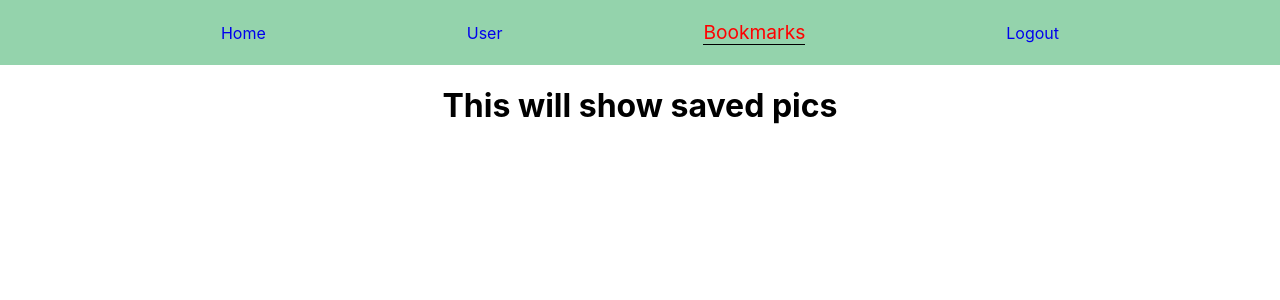
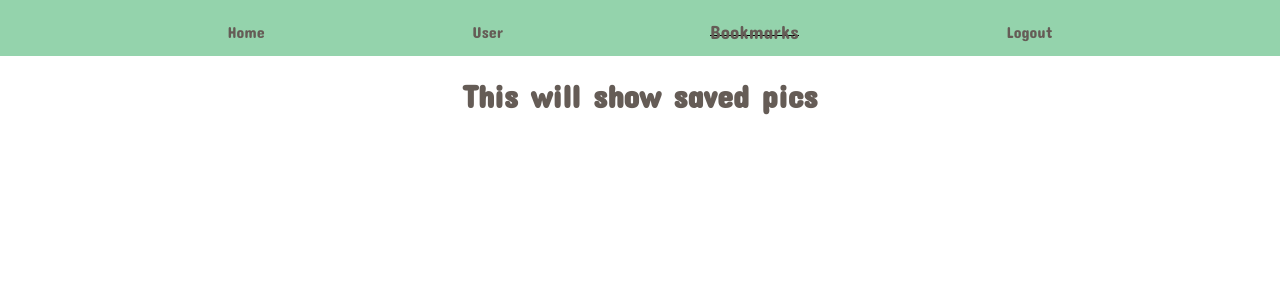
Before and after one commit to devrlora/React-Photo-App, a React (Create React App) app in the folder react-photoapp/: page /bookmarks in a window 1280 px wide. Shown: the top 300 px of the page. Built offline with nearby package versions, Linux system fonts and the light colour scheme.

Commit message:
applied new font to <a> and <h1>

```diff
--- a/react-photoapp/src/components/Navbar.css
+++ b/react-photoapp/src/components/Navbar.css
@@ -1,9 +1,13 @@
 a {
     text-decoration: none;
 }
+a,h1{
+    color:#655c56;
+    font-family: 'ConcertOne-Regular';
+  }
 
 .active-tab{
-    color: red;
+    color:#655c56;
     font-size: larger;
     border-bottom: 1px solid black;
 }
```
